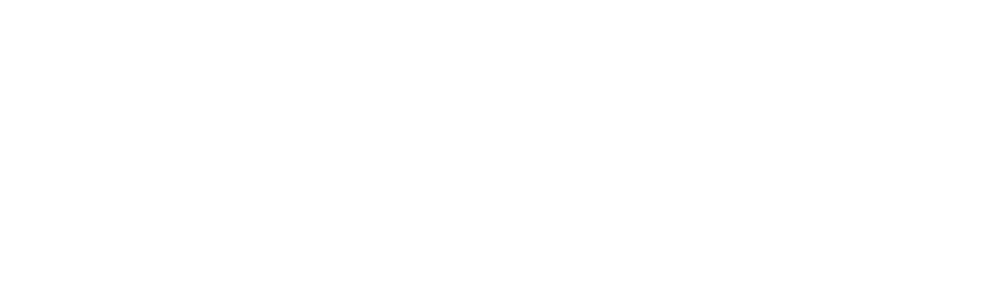
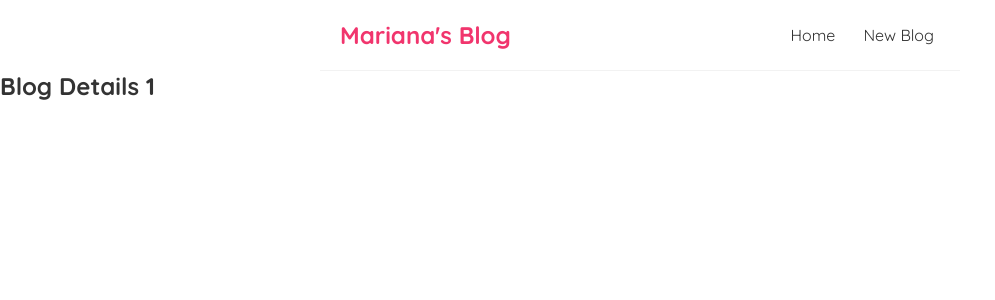
Before and after one commit to marianaG11/blog-app, a React (Create React App) app: page /blogs/1 in a window 1280 px wide. Before the commit this address had no page. Shown: the top 300 px of the page, without its empty margins (0-995 px from the left). Built offline with nearby package versions, Linux system fonts and the light colour scheme.

Commit message:
BlogDetails component

```diff
--- a/src/App.js
+++ b/src/App.js
@@ -1,6 +1,7 @@
 import Create from './Create';
 import Navbar from './Navbar';
 import Home from './Home';
+import BlogDetails from './BlogDetails';
 import {Route, Routes} from "react-router-dom";
 function App() {
   const title ="welcome";
@@ -10,6 +11,8 @@
       />
       <Route path="/create" element={<Create />}
       />
+      <Route path="/blogs/:id" element={<BlogDetails />}
+      />
     </Routes>
   );
 }
--- /dev/null
+++ b/src/BlogDetails.js
@@ -0,0 +1,17 @@
+import Navbar from "./Navbar";
+import { useParams } from "react-router-dom";
+
+const BlogDetails = () => {
+    const {id} = useParams();   //allows to grab parameters from the Routes
+    //can access the id param
+    return (
+        <>
+        <Navbar />
+        <div className="blog-details">
+            <h2>Blog Details {id} </h2>
+        </div>
+        </>
+    );
+}
+
+export default BlogDetails;
--- a/src/BlogList.js
+++ b/src/BlogList.js
@@ -1,3 +1,4 @@
+import { Link } from "react-router-dom";
 
 const BlogList = (props) => { //with props, can now access the blog properties that were passed into the BlogList component
     //define the variables here
@@ -14,8 +15,11 @@
             <h2>{title}</h2>
             {blogs.map((blog) => (
                 <div className="blog-preview" key={blog.id}>
-                    <h2>{blog.title}</h2>
-                    <p>Written by {blog.author}</p>
+                    <Link to ={`/blogs/${blog.id}`}>
+                        <h2>{blog.title}</h2>
+                        <p>Written by {blog.author}</p>
+
+                    </Link>
                 </div>
             ))}
         </div>
--- a/src/Home.js
+++ b/src/Home.js
@@ -1,4 +1,4 @@
-import { useState, useEffect } from "react"; //to create a reactive value
+
 import BlogList from "./BlogList";
 import useFetch from "./useFetch";
 import Navbar from "./Navbar";
--- a/src/index.css
+++ b/src/index.css
@@ -48,3 +48,7 @@
   color: #f1356d;
   margin-bottom: 8px;
 }
+
+.blog-preview a{
+  text-decoration: none;
+}
```
